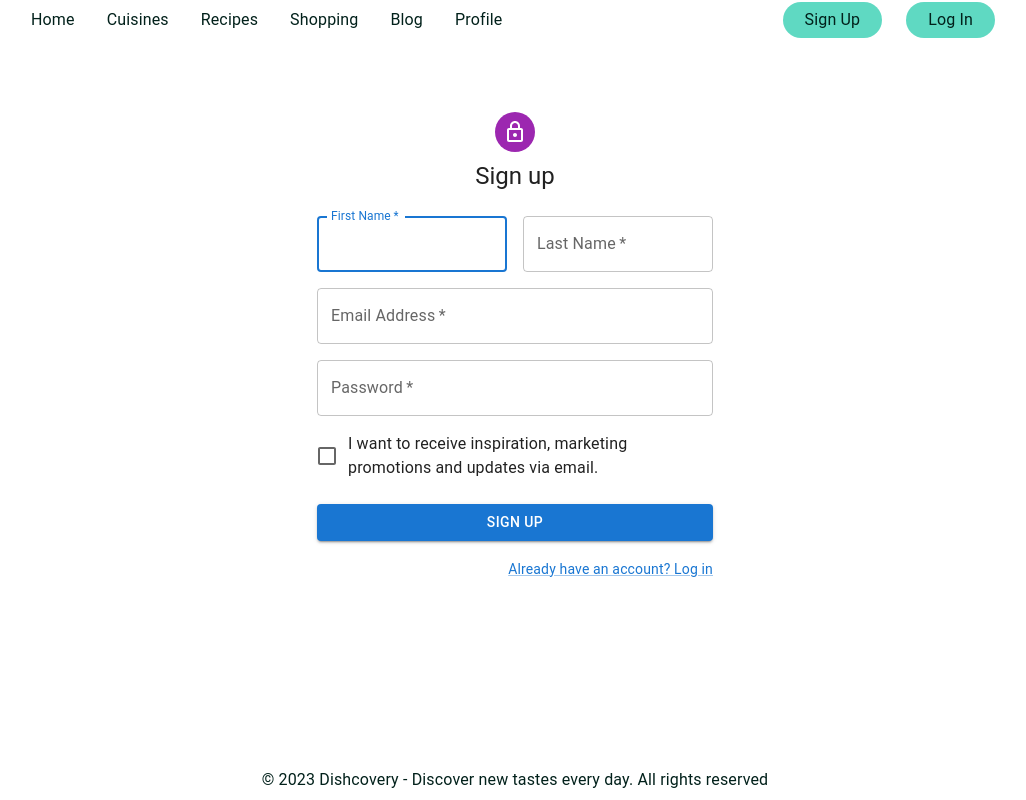
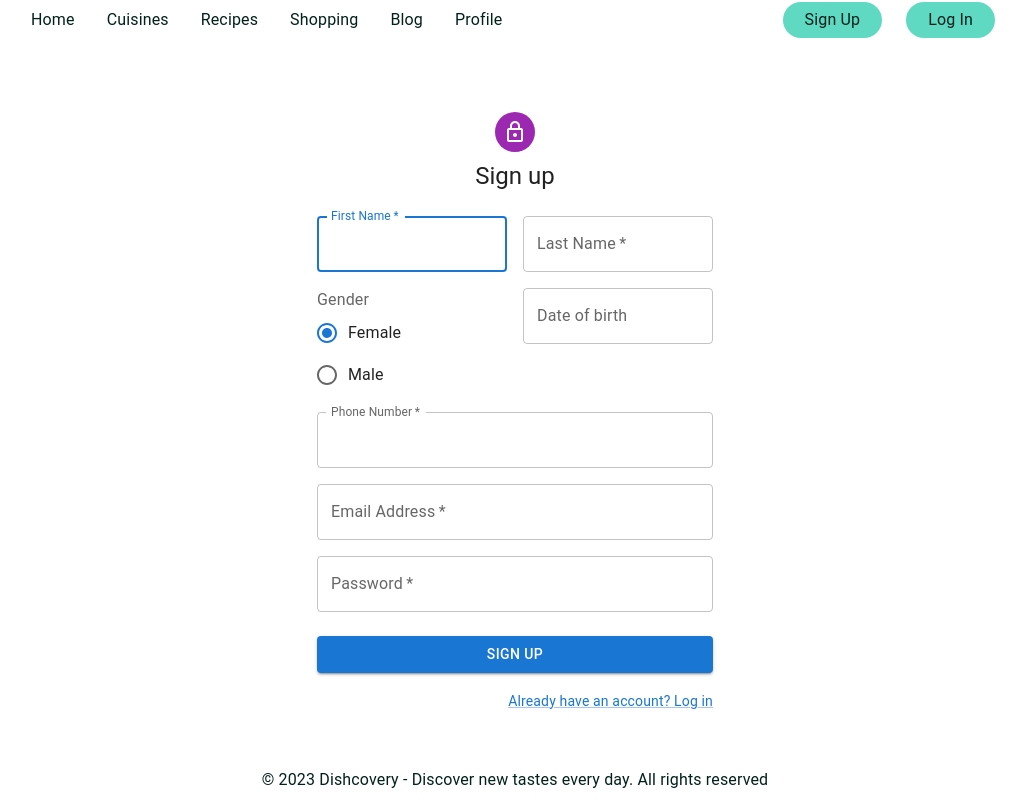
Before and after one commit to idejaferati/RecipeSharing_FrontEnd, a React (Create React App) app: page /signup in a window 1280 px wide. Shown: the whole page, without its empty margins (125-1151 px from the left). Built offline with nearby package versions, Linux system fonts and the light colour scheme.

Commit message:
Changes in signup and login

```diff
--- a/package.json
+++ b/package.json
@@ -8,9 +8,12 @@
     "@mui/icons-material": "^5.11.11",
     "@mui/material": "^5.12.1",
     "@mui/styled-engine-sc": "^5.12.0",
+    "@mui/x-date-pickers": "^6.5.0",
     "@testing-library/jest-dom": "^5.16.5",
     "@testing-library/react": "^13.4.0",
     "@testing-library/user-event": "^13.5.0",
+    "axios": "^1.4.0",
+    "dayjs": "^1.11.7",
     "formik": "^2.2.9",
     "react": "^18.2.0",
     "react-dom": "^18.2.0",
--- a/src/App.js
+++ b/src/App.js
@@ -8,13 +8,17 @@ import Cuisines from "./pages/cuisines";
 import Profile from "./pages/profile";
 import Recipes from "./pages/recipes";
 import Shopping from "./pages/shopping";
+import Admin from "./pages/admin";
 import Login from "./pages/login";
 import SignUp from "./pages/signup";
 import Footer from "./components/footer";
+import { LocalizationProvider } from '@mui/x-date-pickers';
+import { AdapterDayjs } from '@mui/x-date-pickers/AdapterDayjs';
 import { ShopContextProvider } from "./context/shop-context";
 
 function App() {
   return (
+    <LocalizationProvider dateAdapter={AdapterDayjs}>
       <ShopContextProvider>
         <Router>
           <Navbar />
@@ -25,12 +29,14 @@ function App() {
             <Route path="/recipes" element={<Recipes />} />
             <Route path="/blog" element={<Blog />} />
             <Route path="/shopping" element={<Shopping />} />
+            <Route path="/admin" element={<Admin />} />
             <Route path="/login" exact element={<Login />} />
             <Route path="/signup" exact element={<SignUp />} />
           </Routes>
           <Footer />
         </Router>
       </ShopContextProvider>
+    </LocalizationProvider>
   );
 }
 
--- /dev/null
+++ b/src/constants.ts
@@ -0,0 +1 @@
+export const API_PATH = 'https://localhost:7164/api/';
--- /dev/null
+++ b/src/pages/admin.js
@@ -0,0 +1,18 @@
+import React from 'react';
+
+const Admin = () => {
+return (
+	<div
+	style={{
+		display: 'flex',
+		justifyContent: 'Right',
+		alignItems: 'Right',
+		height: '100vh'
+	}}
+	>
+	<h3>This menu can be a section where admin manages data.</h3>
+	</div>
+);
+};
+
+export default Admin;
--- a/src/pages/login.js
+++ b/src/pages/login.js
@@ -15,14 +15,26 @@ import { createTheme, ThemeProvider } from "@mui/material/styles";
 
 const theme = createTheme();
 
+async function loginAsync(event) {
+  event.preventDefault();
+  const data = new FormData(event.currentTarget);
+  const jsonData = {
+    email: data.get("email"),
+    roleId : data.get("roleId"),
+    password: data.get("password"),
+  };
+
+  try {
+    //const response = await loginUser(jsonData);
+    console.log(jsonData);
+  } catch (error) {
+    console.error(error);
+  }
+}
+
 export default function Login() {
-  const handleSubmit = (event) => {
-    event.preventDefault();
-    const data = new FormData(event.currentTarget);
-    console.log({
-      email: data.get("email"),
-      password: data.get("password"),
-    });
+  const handleSubmit = async (event) => {
+    await loginAsync(event);
   };
 
   return (
@@ -85,7 +97,7 @@ export default function Login() {
                 </Link>
               </Grid>
               <Grid item>
-                <Link href="#" variant="body2">
+                <Link href="/signup" variant="body2">
                   {"Don't have an account? Sign Up"}
                 </Link>
               </Grid>
--- a/src/pages/signup.js
+++ b/src/pages/signup.js
@@ -3,8 +3,6 @@ import Avatar from "@mui/material/Avatar";
 import Button from "@mui/material/Button";
 import CssBaseline from "@mui/material/CssBaseline";
 import TextField from "@mui/material/TextField";
-import FormControlLabel from "@mui/material/FormControlLabel";
-import Checkbox from "@mui/material/Checkbox";
 import Link from "@mui/material/Link";
 import Grid from "@mui/material/Grid";
 import Box from "@mui/material/Box";
@@ -12,17 +10,40 @@ import LockOutlinedIcon from "@mui/icons-material/LockOutlined";
 import Typography from "@mui/material/Typography";
 import Container from "@mui/material/Container";
 import { createTheme, ThemeProvider } from "@mui/material/styles";
+import { registerUser } from './../service/user-requests.js';
+import Radio from '@mui/material/Radio';
+import RadioGroup from '@mui/material/RadioGroup';
+import FormControlLabel from '@mui/material/FormControlLabel';
+import { DatePicker } from '@mui/x-date-pickers/DatePicker';
+import FormLabel from '@mui/material/FormLabel';
 
 const theme = createTheme();
 
+async function signUpAsync(event) {
+  event.preventDefault();
+  const data = new FormData(event.currentTarget);
+  const jsonData = {
+    firstName : data.get("firstName"),
+    lastName : data.get("lastName"),
+    gender : data.get("gender"),
+    dateOfBirth : data.get("dateOfBirth"),
+    email: data.get("email"),
+    roleId : data.get("roleId"),
+    phoneNumber : data.get("phoneNumber"),
+    password: data.get("password"),
+  };
+
+  try {
+    //const response = await registerUser(jsonData);
+    console.log(jsonData);
+  } catch (error) {
+    console.error(error);
+  }
+}
+
 export default function SignUp() {
-  const handleSubmit = (event) => {
-    event.preventDefault();
-    const data = new FormData(event.currentTarget);
-    console.log({
-      email: data.get("email"),
-      password: data.get("password"),
-    });
+  const handleSubmit = async (event) => {
+    await signUpAsync(event);
   };
 
   return (
@@ -69,6 +90,40 @@ export default function SignUp() {
                   autoComplete="family-name"
                 />
               </Grid>
+              <Grid item xs={12} sm={6}>
+              <FormLabel id="gender-label">Gender</FormLabel>
+              <RadioGroup
+                aria-labelledby="gender-label"
+                defaultValue="female"
+                name="gender"
+              >
+                <FormControlLabel value="female" control={<Radio />} label="Female" />
+                <FormControlLabel value="male" control={<Radio />} label="Male" />
+              </RadioGroup>
+              </Grid>
+              <Grid item xs={12} sm={6}>
+                <DatePicker
+                  label="Date of birth"
+                  required
+                  fullWidth
+                  id="dateOfBirth"
+                  name="dateOfBirth"
+                />
+              </Grid>
+              <Grid item xs={12}>
+                <TextField
+                  required
+                  fullWidth
+                  id="phoneNumber"
+                  label="Phone Number"
+                  name="phoneNumber"
+                  autoComplete="phoneNumber"
+                  type="number"
+                  InputLabelProps={{
+                    shrink: true,
+                  }}
+                />
+              </Grid>
               <Grid item xs={12}>
                 <TextField
                   required
@@ -90,14 +145,6 @@ export default function SignUp() {
                   autoComplete="new-password"
                 />
               </Grid>
-              <Grid item xs={12}>
-                <FormControlLabel
-                  control={
-                    <Checkbox value="allowExtraEmails" color="primary" />
-                  }
-                  label="I want to receive inspiration, marketing promotions and updates via email."
-                />
-              </Grid>
             </Grid>
             <Button
               type="submit"
@@ -108,7 +155,7 @@ export default function SignUp() {
             </Button>
             <Grid container justifyContent="flex-end">
               <Grid item>
-                <Link href="#" variant="body2">
+                <Link href="/login" variant="body2">
                   Already have an account? Log in
                 </Link>
               </Grid>
--- /dev/null
+++ b/src/service/request-types.js
@@ -0,0 +1,22 @@
+import axios from "axios";
+import { API_PATH } from "../constants.ts";
+
+export const postRequest = async (path, data, additionalData) => {
+    const response = await axios.post(API_PATH + path, data, additionalData);
+    return response;
+}
+
+export const putRequest = async (path, id, data, additionalData) => {
+    const response = await axios.post(API_PATH + path + '/' + id, data, additionalData);
+    return response;
+}
+
+export const getRequest = async (path) => {
+    const response = await axios.get(API_PATH + path);
+    return response;
+}
+
+export const deleteRequest = async (path, id, data, additionalData) => {
+    const response = await axios.delete(API_PATH + path + '/' + id, data, additionalData);
+    return response;
+}
--- /dev/null
+++ b/src/service/user-requests.js
@@ -0,0 +1,25 @@
+import { postRequest } from "./request-types.js";
+
+export const registerUser = async (data) => {
+    const header = { headers: {
+        'Content-Type': 'application/json'
+    }};
+    const response = await postRequest('Users/Register', JSON.stringify(data), header);
+    return response;
+}
+
+export const loginUser = async (data) => {
+    const header = { headers: {
+        'Content-Type': 'application/json'
+    }};
+    const response = await postRequest('Users/Login', JSON.stringify(data), header);
+    return response;
+}
+
+export const changePassword = async (data) => {
+    const header = { headers: {
+        'Content-Type': 'application/json'
+    }};
+    const response = await postRequest('Users/change-password', JSON.stringify(data), header);
+    return response;
+}
```
Also changed, not shown: 1 other file (tests, documents, lock files or other folders). Lines whose indentation alone changed are shown as unchanged.
